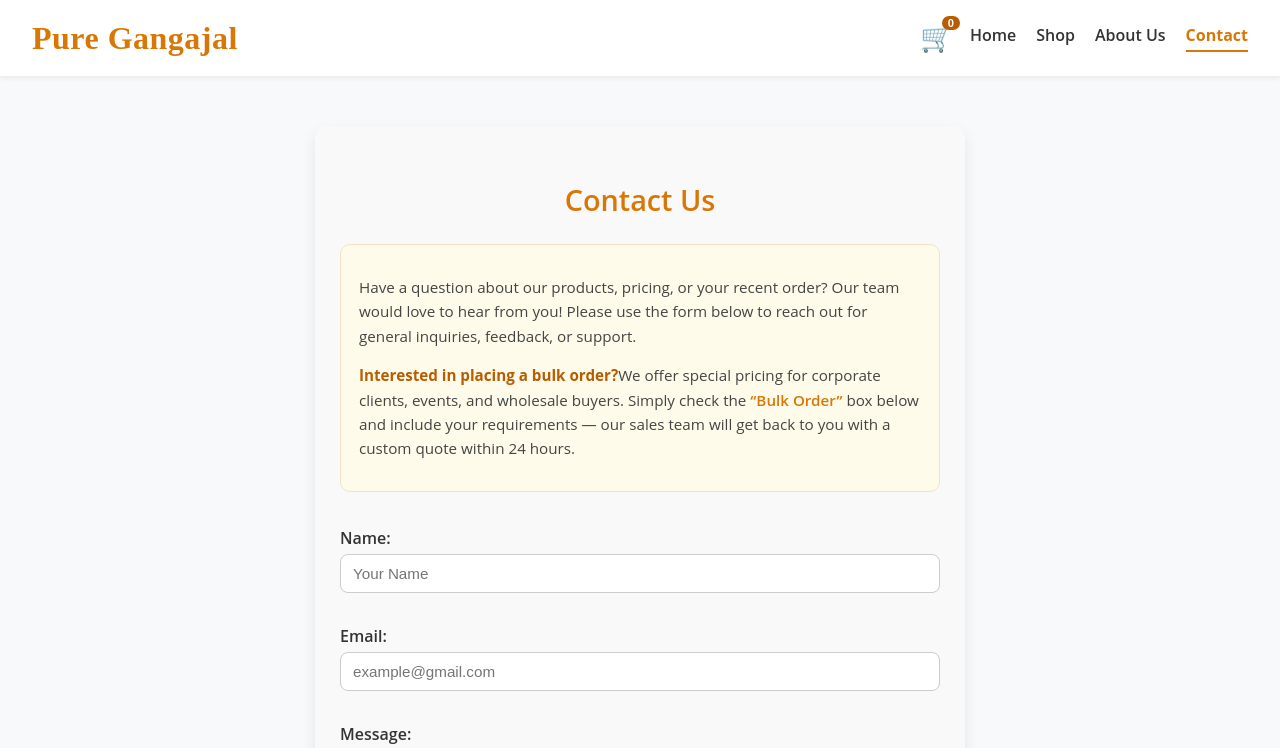
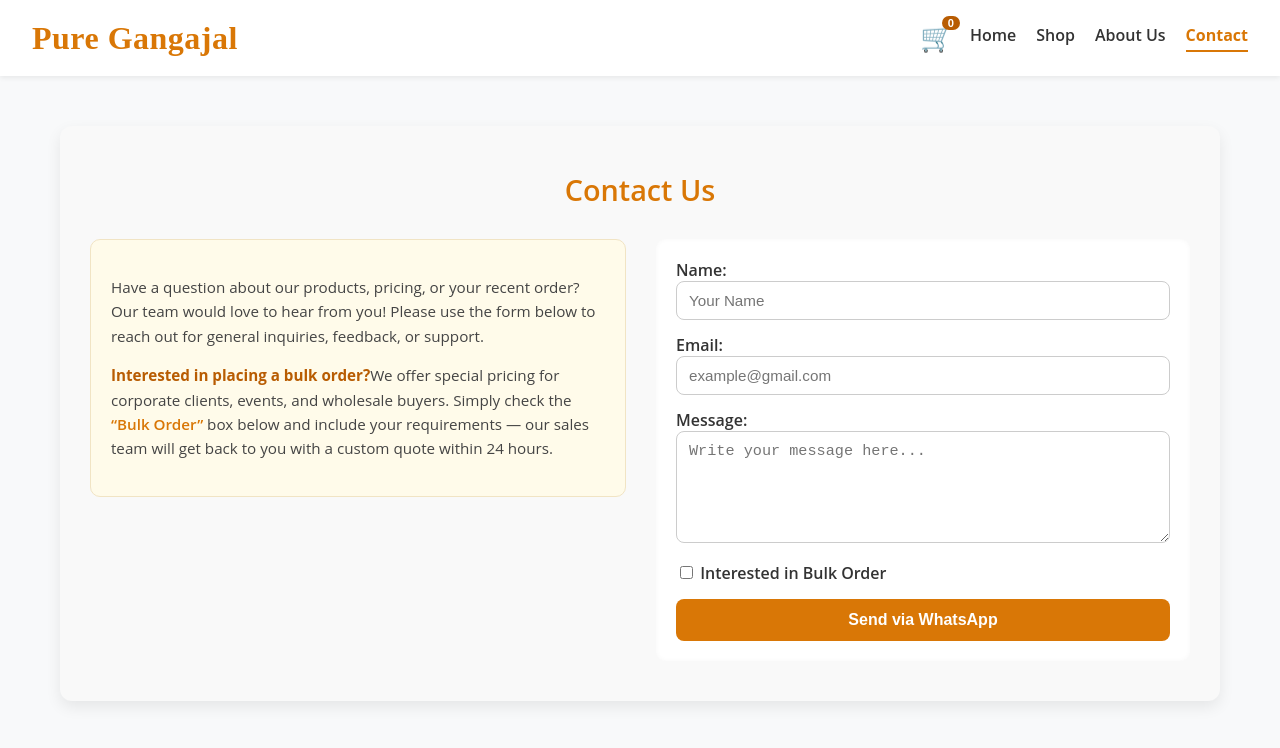
Before and after one commit to Akashlamba01/gangajal, a React (Create React App) app: page /contact in a window 1280 px wide. Shown: the top 748 px of the page. Built offline with nearby package versions, Linux system fonts and the light colour scheme.

Commit message:
chenge degine and use whats app msg

```diff
--- a/src/components/Cart/Cart.js
+++ b/src/components/Cart/Cart.js
@@ -1,10 +1,51 @@
 import React from "react";
 import "./Cart.css";
+import useConfirm from "../../hook/useConfirm";
 
-const Cart = ({ cart, isOpen, onClose, onRemoveItem }) => {
-  const total = cart.reduce((acc, item) => acc + item.price, 0);
+const Cart = ({ cart, isOpen, onClose, onIncreaseQty, onDecreaseQty }) => {
+  const total = cart.reduce((acc, item) => acc + item.price * item.qty, 0);
+  const { confirm, ConfirmDialog } = useConfirm();
+
+  const handleOverlayClick = (e) => {
+    if (e.target === e.currentTarget) {
+      onClose(); // Close when clicking on the overlay
+    }
+  };
+
+  const checkoutHandler = async () => {
+    if (cart.length === 0) {
+      alert("Your cart is empty!");
+      return;
+    }
+
+    const productList = cart
+      .map(
+        (item) =>
+          `• ${item.name} — ₹${item.price} × ${item.qty} = ₹${item.price * item.qty}`
+      )
+      .join("\n");
+
+    const totalPrice = total;
+
+    const message =
+      `Hello!\n` +
+      `I would like to place an order for the following items:\n\n` +
+      `${productList}\n\n` +
+      `Total Amount: ₹${totalPrice}\n\n` +
+      `Please confirm the availability.\n` +
+      `Thank you!`;
+
+    const confirmed = await confirm(
+      `Do you want to place this order?\n\nTotal: ₹${totalPrice}`
+    );
+    if (!confirmed) return;
+
+    const whatsappMessage = encodeURIComponent(message);
+    window.open(`https://wa.me/917037585801?text=${whatsappMessage}`, "_blank");
+  };
 
   return (
+    <>
       <section
         id="cartModal"
         aria-hidden={!isOpen}
@@ -12,6 +53,7 @@ const Cart = ({ cart, isOpen, onClose, onRemoveItem }) => {
         aria-modal="true"
         aria-labelledby="cartTitle"
         style={{ display: isOpen ? "flex" : "none" }}
+        onClick={handleOverlayClick} // 👈 added overlay click handler
       >
         <div className="modal-content">
           <button id="closeCartBtn" onClick={onClose}>
@@ -27,10 +69,13 @@ const Cart = ({ cart, isOpen, onClose, onRemoveItem }) => {
               <ul id="modalCartItems">
                 {cart.map((item, index) => (
                   <li key={index}>
-                  <span>{item.name} - ₹{item.price}</span>
-                  <div>
-                    {/* <span>₹{item.price}</span> */}
-                    <button onClick={() => onRemoveItem(index)}>×</button>
+                    <span>
+                      {item.name} - ₹{item.price}
+                    </span>
+                    <div className="cart-item-controls">
+                      <button onClick={() => onDecreaseQty(item.name)}>-</button>
+                      <span>{item.qty}</span>
+                      <button onClick={() => onIncreaseQty(item.name)}>+</button>
                     </div>
                   </li>
                 ))}
@@ -38,11 +83,16 @@ const Cart = ({ cart, isOpen, onClose, onRemoveItem }) => {
 
               <div id="modalCartTotal">Total: ₹{total}</div>
 
-            <button id="modalCheckoutBtn">Checkout</button>
+              <button id="modalCheckoutBtn" onClick={checkoutHandler}>
+                Checkout
+              </button>
             </>
           )}
         </div>
       </section>
+
+      <ConfirmDialog />
+    </>
   );
 };
 
--- a/src/components/Contact/Contact.css
+++ b/src/components/Contact/Contact.css
@@ -1,36 +1,44 @@
 /* =============================
-   🌿 CONTACT SECTION
+   🌿 CONTACT SECTION (Responsive)
    ============================= */
 #contact {
   background: #f9f9f9;
-  max-width: 600px;
+  width: 100%;
+  max-width: 1100px;
   margin: 50px auto;
-  padding: 30px 25px;
+  padding: 20px 30px 40px;
   border-radius: 12px;
   box-shadow: 0 6px 15px rgba(0, 0, 0, 0.08);
   font-family: "Open Sans", sans-serif;
+  transition: all 0.3s ease;
 }
 
 #contact h1 {
   text-align: center;
   color: #d97706;
-  margin-bottom: 25px;
+  margin-bottom: 30px;
   font-size: 1.8rem;
   font-weight: 600;
+}
+
+/* ✅ Base layout: stacked (for mobile first) */
+#contact>div {
+  display: flex;
+  flex-direction: column;
+  gap: 25px;
 }
 
 /* =============================
    📝 INFO SECTION
    ============================= */
 .contact-info {
-  margin-bottom: 25px;
+  background: #fffbea;
+  padding: 20px;
+  border-radius: 10px;
+  border: 1px solid #f1e4c4;
   color: #444;
   font-size: 0.95rem;
   line-height: 1.6;
-  background: #fffbea;
-  padding: 15px 18px;
-  border-radius: 10px;
-  border: 1px solid #f1e4c4;
 }
 
 .contact-info strong {
@@ -46,74 +54,48 @@
 /* =============================
    📬 FORM STYLES
    ============================= */
-#contact form {
-  display: flex;
-  flex-direction: column;
+.contact-form {
+  background: #fff;
+  padding: 20px;
+  border-radius: 10px;
+  box-shadow: inset 0 0 5px rgba(0, 0, 0, 0.03);
 }
 
-#contact label {
+.contact-form label {
   font-weight: 600;
   margin: 10px 0 5px 0;
   color: #333;
 }
 
-#contact input[type="text"],
-#contact input[type="email"],
-#contact input[type="number"],
-#contact textarea {
+.contact-form input[type="text"],
+.contact-form input[type="email"],
+.contact-form textarea {
+  width: 100%;
   padding: 10px 12px;
   border: 1px solid #ccc;
   border-radius: 8px;
   font-size: 0.95rem;
   outline: none;
   transition: border 0.2s ease, box-shadow 0.2s ease;
+  box-sizing: border-box;
+  margin-bottom: 14px;
 }
 
-#contact input[type="text"]:focus,
-#contact input[type="email"]:focus,
-#contact input[type="number"]:focus,
-#contact textarea:focus {
+.contact-form input:focus,
+.contact-form textarea:focus {
   border-color: #d97706;
   box-shadow: 0 0 5px rgba(217, 119, 6, 0.3);
 }
 
-#contact textarea {
+.contact-form textarea {
   resize: vertical;
   min-height: 100px;
-}
-
-/* Checkbox style */
-#contact input[type="checkbox"] {
-  margin-right: 8px;
-  accent-color: #d97706;
-}
-
-/* =============================
-   📦 BULK ORDER SECTION
-   ============================= */
-.bulk-section {
-  margin-top: 10px;
-  padding: 15px 18px;
-  background: #fff;
-  border: 1px solid #eee;
-  border-radius: 10px;
-  box-shadow: inset 0 0 5px rgba(0, 0, 0, 0.03);
-}
-
-.bulk-section label {
-  margin-top: 10px;
-  font-weight: 600;
-  color: #444;
-}
-
-.bulk-section input {
-  margin-bottom: 10px;
 }
 
 /* =============================
    🚀 SUBMIT BUTTON
    ============================= */
-#contact button[type="submit"] {
+.contact-form button[type="submit"] {
   margin-top: 15px;
   background: #d97706;
   color: #fff;
@@ -124,27 +106,47 @@
   font-weight: 700;
   font-size: 1rem;
   transition: background 0.3s ease, transform 0.2s ease;
+  width: 100%;
 }
 
-#contact button[type="submit"]:hover {
+.contact-form button[type="submit"]:hover {
   background: #b85c02;
   transform: translateY(-2px);
 }
 
 /* =============================
-   📱 RESPONSIVE DESIGN
+   💻 Desktop layout (side-by-side)
    ============================= */
-@media (max-width: 600px) {
+@media (min-width: 901px) {
+  #contact>div {
+    flex-direction: row;
+    /* Side by side */
+    align-items: flex-start;
+    justify-content: space-between;
+    gap: 30px;
+  }
+
+  .contact-info,
+  .contact-form {
+    flex: 1;
+    width: 50%;
+  }
+}
+
+/* =============================
+   📱 Mobile Responsiveness
+   ============================= */
+@media (max-width: 900px) {
   #contact {
-    padding: 20px;
-    margin: 30px 15px;
+    max-width: 90%;
+    padding: 25px 20px;
   }
 
   #contact h1 {
     font-size: 1.5rem;
   }
 
-  #contact button[type="submit"] {
+  .contact-form button[type="submit"] {
     font-size: 0.95rem;
     padding: 10px 16px;
   }
--- a/src/components/Header/Header.css
+++ b/src/components/Header/Header.css
@@ -4,7 +4,7 @@
 
 header {
   background: #ffffff;
-  padding: 16px 32px;
+  padding: 8px 32px;
   box-shadow: 0 2px 5px rgba(0, 0, 0, 0.07);
   display: flex;
   justify-content: space-between;
--- /dev/null
+++ b/src/hook/useConfirm.js
@@ -0,0 +1,47 @@
+import { useState } from "react";
+
+export default function useConfirm() {
+  const [isOpen, setIsOpen] = useState(false);
+  const [message, setMessage] = useState("");
+  const [onConfirm, setOnConfirm] = useState(() => () => { });
+  const [onCancel, setOnCancel] = useState(() => () => { });
+
+  const confirm = (msg) =>
+    new Promise((resolve) => {
+      setMessage(msg);
+      setIsOpen(true);
+      setOnConfirm(() => () => {
+        setIsOpen(false);
+        resolve(true);
+      });
+      setOnCancel(() => () => {
+        setIsOpen(false);
+        resolve(false);
+      });
+    });
+
+  const ConfirmDialog = () =>
+    isOpen ? (
+      <div
+        id="confirmModal"
+        aria-hidden={!isOpen}
+        role="dialog"
+        aria-modal="true"
+      >
+        <div className="confirm-box">
+          <h3>Confirm Order</h3>
+          <p>{message}</p>
+          <div className="confirm-actions">
+            <button onClick={onCancel} className="cancel-btn">
+              Cancel
+            </button>
+            <button onClick={onConfirm} className="confirm-btn">
+              Confirm
+            </button>
+          </div>
+        </div>
+      </div>
+    ) : null;
+
+  return { confirm, ConfirmDialog };
+}
--- a/src/pages/Contact.jsx
+++ b/src/pages/Contact.jsx
@@ -1,47 +1,84 @@
 import React, { useState } from "react";
-import '../components/Contact/Contact.css'
+import "../components/Contact/Contact.css";
 
 const Contact = () => {
-  const [formData, setFormData] = useState({ name: "", email: "", message: "" });
+  const [formData, setFormData] = useState({
+    name: "",
+    email: "",
+    message: "",
+    bulkOrder: false,
+  });
 
   const handleChange = (e) => {
-    const { name, value } = e.target;
-    setFormData((prevData) => ({ ...prevData, [name]: value }));
+    const { name, value, type, checked } = e.target;
+    setFormData((prevData) => ({
+      ...prevData,
+      [name]: type === "checkbox" ? checked : value,
+    }));
   };
 
   const handleSubmit = (e) => {
     e.preventDefault();
-    alert("Message sent!");
-    // You can handle form submission logic here
+
+    const bulkText = formData.bulkOrder
+      ? "Yes, interested in a bulk order."
+      : "No bulk order selected.";
+
+    const whatsappMessage = encodeURIComponent(
+      `Hello! \nI would like to get in touch.\n\n` +
+      `Name: ${formData.name}\n` +
+      `Email: ${formData.email}\n` +
+      `Message: ${formData.message}\n` +
+      `Bulk Order: ${bulkText}`
+    );
+
+    window.open(`https://wa.me/917037585801?text=${whatsappMessage}`, "_blank");
   };
 
   return (
     <section id="contact">
       <h1>Contact Us</h1>
 
+      <div className="contact-container">
         <div className="contact-info">
           <p>
-          Have a question about our products, pricing, or your recent order? Our
-          team would love to hear from you! Please use the form below to reach
-          out for general inquiries, feedback, or support.
+            Have a question about our products, pricing, or your recent order?
+            Our team would love to hear from you! Please use the form below to
+            reach out for general inquiries, feedback, or support.
           </p>
 
           <p>
             <strong>Interested in placing a bulk order?</strong>
-          We offer special pricing for corporate clients, events, and wholesale
-          buyers. Simply check the <em>“Bulk Order”</em> box below and include
-          your requirements — our sales team will get back to you with a custom
-          quote within 24 hours.
+            We offer special pricing for corporate clients, events, and
+            wholesale buyers. Simply check the <em>“Bulk Order”</em> box below
+            and include your requirements — our sales team will get back to you
+            with a custom quote within 24 hours.
           </p>
         </div>
 
         <form onSubmit={handleSubmit} className="contact-form">
           <label htmlFor="name">Name:</label>
-        <input type="text" id="name" name="name" value={formData.name} placeholder="Your Name" onChange={handleChange} required />
-        <br />
+          <input
+            type="text"
+            id="name"
+            name="name"
+            value={formData.name}
+            placeholder="Your Name"
+            onChange={handleChange}
+            required
+          />
+
           <label htmlFor="email">Email:</label>
-        <input type="email" id="email" name="email" placeholder="example@gmail.com" value={formData.email} onChange={handleChange} required />
-        <br />
+          <input
+            type="email"
+            id="email"
+            name="email"
+            placeholder="example@gmail.com"
+            value={formData.email}
+            onChange={handleChange}
+            required
+          />
+
           <label htmlFor="message">Message:</label>
           <textarea
             id="message"
@@ -52,9 +89,20 @@ const Contact = () => {
             onChange={handleChange}
             required
           ></textarea>
-        <br />
-        <button type="submit">Send Message</button>
+
+          <label className="checkbox-label">
+            <input
+              type="checkbox"
+              name="bulkOrder"
+              checked={formData.bulkOrder}
+              onChange={handleChange}
+            />{" "}
+            Interested in Bulk Order
+          </label>
+
+          <button type="submit">Send via WhatsApp</button>
         </form>
+      </div>
     </section>
   );
 };
```
Also changed, not shown: src/App.js (+33 -2 lines), src/components/Cart/Cart.css (+19 -0 lines), src/components/Products/Products.js (+4 -4 lines), src/style.css (+81 -0 lines). Lines whose indentation alone changed are shown as unchanged.
